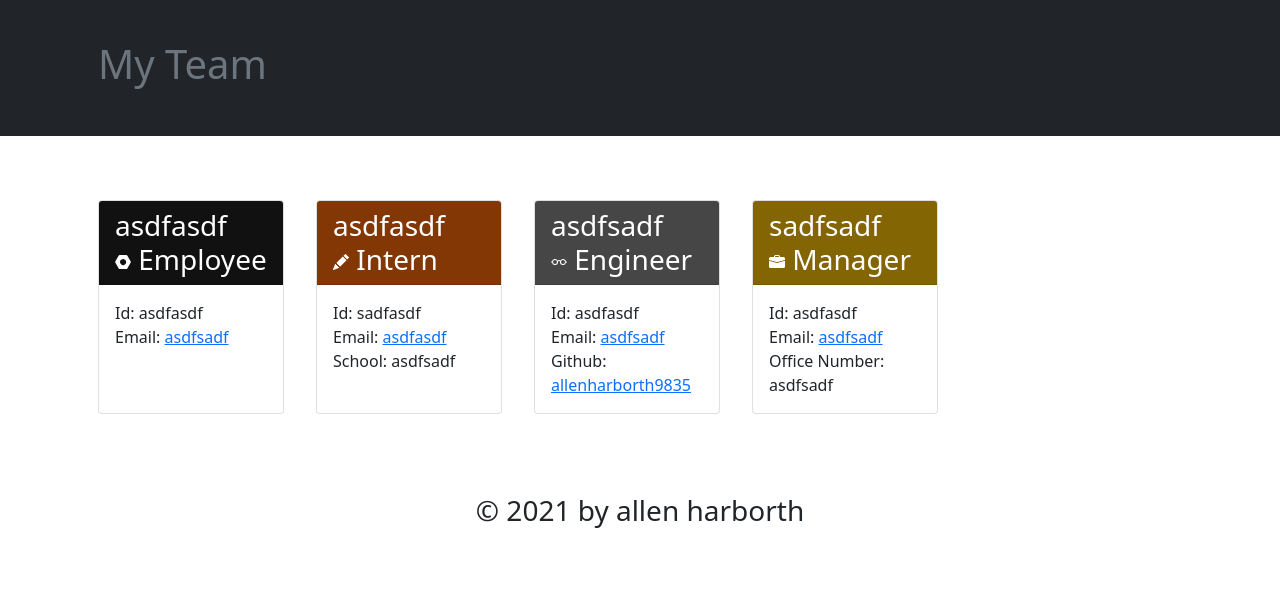
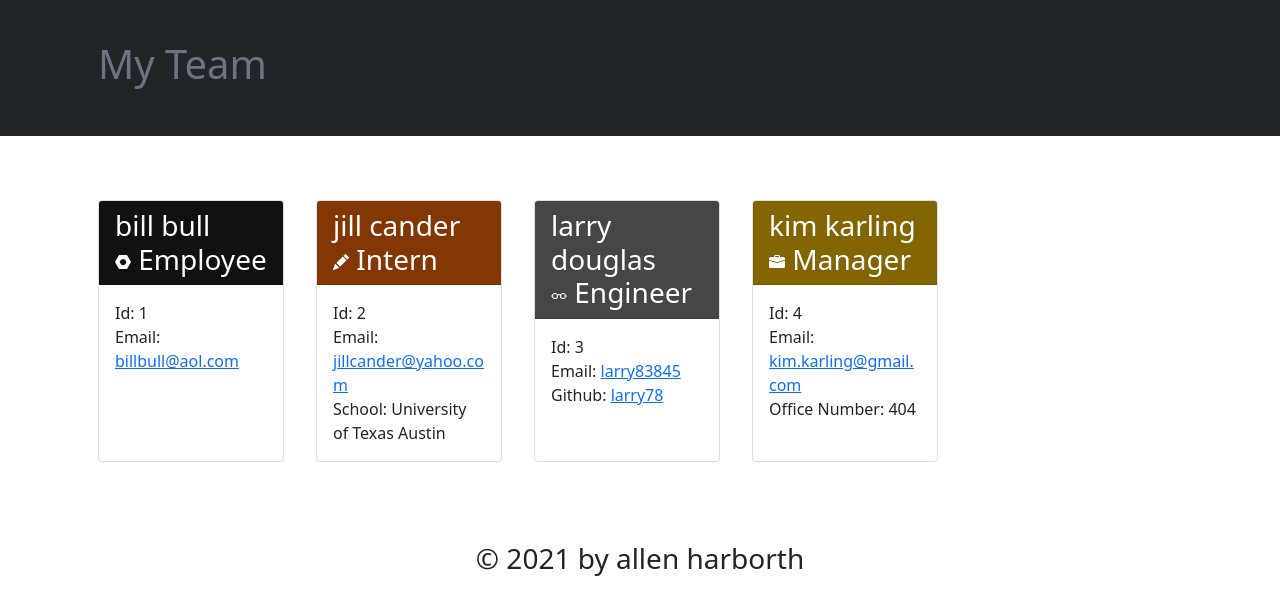
Before and after one commit to allenharborth9835/Team-Profile-Generator-week-8-challenge, a website: page dist/index.html in a window 1280 px wide. Drawn offline with nearby package versions, Linux system fonts and the light colour scheme.

```diff
--- a/dist/index.html
+++ b/dist/index.html
@@ -19,48 +19,48 @@
     <div class="container">
     <div class="row">
       <div class="card col-2 p-0 m-3">
-          <h3 class="card-header text-white Employee">asdfasdf<br/><svg xmlns="http://www.w3.org/2000/svg" width="16" height="16" fill="currentColor" class="bi bi-nut-fill" viewBox="0 0 16 16">
+          <h3 class="card-header text-white Employee">bill bull<br/><svg xmlns="http://www.w3.org/2000/svg" width="16" height="16" fill="currentColor" class="bi bi-nut-fill" viewBox="0 0 16 16">
     <path d="M4.58 1a1 1 0 0 0-.868.504l-3.428 6a1 1 0 0 0 0 .992l3.428 6A1 1 0 0 0 4.58 15h6.84a1 1 0 0 0 .868-.504l3.429-6a1 1 0 0 0 0-.992l-3.429-6A1 1 0 0 0 11.42 1H4.58zm5.018 9.696a3 3 0 1 1-3-5.196 3 3 0 0 1 3 5.196z"/>
     </svg>   Employee</h5>
           <div class="card-body">
           <p class="card-text">
-          Id: asdfasdf<br/>
-          Email: <a href="mailto:asdfsadf">asdfsadf</a><br/>
+          Id: 1<br/>
+          Email: <a href="mailto:billbull@aol.com">billbull@aol.com</a><br/>
 
           </p>
         </div>
       </div>      <div class="card col-2 p-0 m-3">
-          <h3 class="card-header text-white Intern">asdfasdf<br/><svg xmlns="http://www.w3.org/2000/svg" width="16" height="16" fill="currentColor" class="bi bi-pencil-fill" viewBox="0 0 16 16">
+          <h3 class="card-header text-white Intern">jill cander<br/><svg xmlns="http://www.w3.org/2000/svg" width="16" height="16" fill="currentColor" class="bi bi-pencil-fill" viewBox="0 0 16 16">
       <path d="M12.854.146a.5.5 0 0 0-.707 0L10.5 1.793 14.207 5.5l1.647-1.646a.5.5 0 0 0 0-.708l-3-3zm.646 6.061L9.793 2.5 3.293 9H3.5a.5.5 0 0 1 .5.5v.5h.5a.5.5 0 0 1 .5.5v.5h.5a.5.5 0 0 1 .5.5v.5h.5a.5.5 0 0 1 .5.5v.207l6.5-6.5zm-7.468 7.468A.5.5 0 0 1 6 13.5V13h-.5a.5.5 0 0 1-.5-.5V12h-.5a.5.5 0 0 1-.5-.5V11h-.5a.5.5 0 0 1-.5-.5V10h-.5a.499.499 0 0 1-.175-.032l-.179.178a.5.5 0 0 0-.11.168l-2 5a.5.5 0 0 0 .65.65l5-2a.5.5 0 0 0 .168-.11l.178-.178z"/>
       </svg>   Intern</h5>
           <div class="card-body">
           <p class="card-text">
-          Id: sadfasdf<br/>
-          Email: <a href="mailto:asdfasdf">asdfasdf</a><br/>
-          School: asdfsadf
+          Id: 2<br/>
+          Email: <a href="mailto:jillcander@yahoo.com">jillcander@yahoo.com</a><br/>
+          School: University of Texas Austin
           </p>
         </div>
       </div>      <div class="card col-2 p-0 m-3">
-          <h3 class="card-header text-white Engineer">asdfsadf<br/><svg xmlns="http://www.w3.org/2000/svg" width="16" height="16" fill="currentColor" class="bi bi-eyeglasses" viewBox="0 0 16 16">
+          <h3 class="card-header text-white Engineer">larry douglas<br/><svg xmlns="http://www.w3.org/2000/svg" width="16" height="16" fill="currentColor" class="bi bi-eyeglasses" viewBox="0 0 16 16">
       <path d="M4 6a2 2 0 1 1 0 4 2 2 0 0 1 0-4zm2.625.547a3 3 0 0 0-5.584.953H.5a.5.5 0 0 0 0 1h.541A3 3 0 0 0 7 8a1 1 0 0 1 2 0 3 3 0 0 0 5.959.5h.541a.5.5 0 0 0 0-1h-.541a3 3 0 0 0-5.584-.953A1.993 1.993 0 0 0 8 6c-.532 0-1.016.208-1.375.547zM14 8a2 2 0 1 1-4 0 2 2 0 0 1 4 0z"/>
       </svg>   Engineer</h5>
           <div class="card-body">
           <p class="card-text">
-          Id: asdfasdf<br/>
-          Email: <a href="mailto:asdfsadf">asdfsadf</a><br/>
-          Github: <a href="https://www.github.com/allenharborth9835">allenharborth9835</a>
+          Id: 3<br/>
+          Email: <a href="mailto:larry83845">larry83845</a><br/>
+          Github: <a href="https://www.github.com/larry78">larry78</a>
           </p>
         </div>
       </div>      <div class="card col-2 p-0 m-3">
-          <h3 class="card-header text-white Manager">sadfsadf<br/><svg xmlns="http://www.w3.org/2000/svg" width="16" height="16" fill="currentColor" class="bi bi-briefcase-fill" viewBox="0 0 16 16">
+          <h3 class="card-header text-white Manager">kim karling<br/><svg xmlns="http://www.w3.org/2000/svg" width="16" height="16" fill="currentColor" class="bi bi-briefcase-fill" viewBox="0 0 16 16">
       <path d="M6.5 1A1.5 1.5 0 0 0 5 2.5V3H1.5A1.5 1.5 0 0 0 0 4.5v1.384l7.614 2.03a1.5 1.5 0 0 0 .772 0L16 5.884V4.5A1.5 1.5 0 0 0 14.5 3H11v-.5A1.5 1.5 0 0 0 9.5 1h-3zm0 1h3a.5.5 0 0 1 .5.5V3H6v-.5a.5.5 0 0 1 .5-.5z"/>
       <path d="M0 12.5A1.5 1.5 0 0 0 1.5 14h13a1.5 1.5 0 0 0 1.5-1.5V6.85L8.129 8.947a.5.5 0 0 1-.258 0L0 6.85v5.65z"/>
       </svg>   Manager</h5>
           <div class="card-body">
           <p class="card-text">
-          Id: asdfasdf<br/>
-          Email: <a href="mailto:asdfsadf">asdfsadf</a><br/>
-          Office Number: asdfsadf
+          Id: 4<br/>
+          Email: <a href="mailto:kim.karling@gmail.com">kim.karling@gmail.com</a><br/>
+          Office Number: 404
           </p>
         </div>
       </div>
```
Also changed, not shown: README.md, images/week-8-snapshot.JPG (added).
